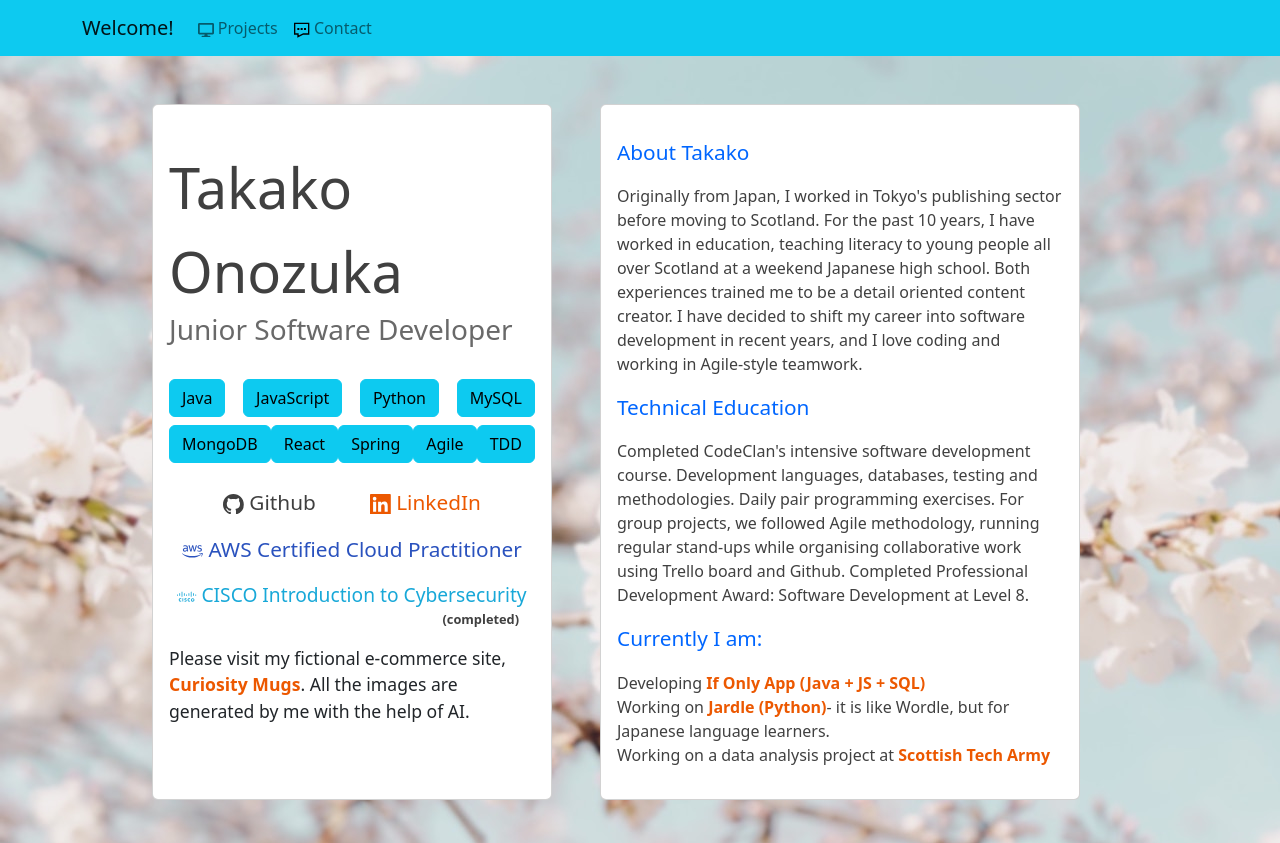
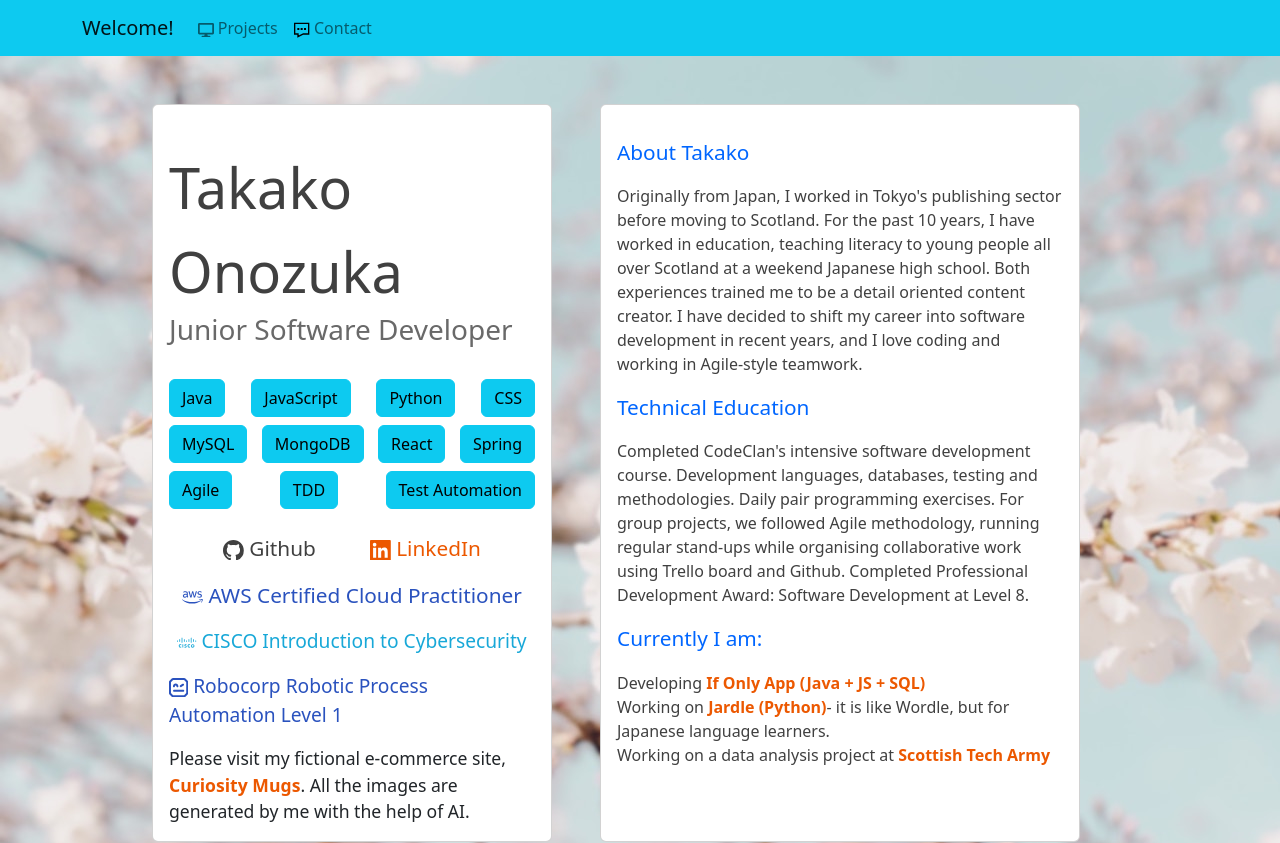
Before and after one commit to taksgarby/portfolio, a React (Create React App) app: page / in a window 1280 px wide. Shown: the top 843 px of the page. Built offline with nearby package versions, Linux system fonts and the light colour scheme.

Commit message:
added robot certificate

```diff
--- a/src/components/AboutMe.js
+++ b/src/components/AboutMe.js
@@ -4,7 +4,7 @@
 import { BsGithub } from 'react-icons/bs';
 import {GrLinkedin} from 'react-icons/gr';
 import {SiAmazonaws} from 'react-icons/si';
-import {SiCisco} from 'react-icons/si'
+import {SiCisco, SiRobotframework} from 'react-icons/si'
 
 function AboutMe() {
   return (
@@ -22,7 +22,7 @@
         <button type="button" class="btn btn-info mb-2">Java</button>
         <button type="button" class="btn btn-info mb-2">JavaScript</button>
         <button type="button" class="btn btn-info mb-2">Python</button>
-        {/* <button type="button" class="btn btn-info mb-2">CSS</button> */}
+        <button type="button" class="btn btn-info mb-2">CSS</button>
         {/* </div>
         <div class="button-container-others"> */}
         <button type="button" class="btn btn-info mb-2">MySQL</button>
@@ -31,6 +31,7 @@
         <button type="button" class="btn btn-info mb-2">Spring</button>
         <button type="button" class="btn btn-info mb-2">Agile</button>
         <button type="button" class="btn btn-info mb-2">TDD</button>
+        <button type="button" class="btn btn-info mb-2">Test Automation</button>
         </div>
 
         <div class="link-container">
@@ -50,7 +51,11 @@
         <Card.Link class="cisco-link" href="https://www.netacad.com/courses/cybersecurity/introduction-cybersecurity" target="_blank">
         <SiCisco /> CISCO Introduction to Cybersecurity </Card.Link>
         </div>
-        <div class="cisco-sub"><strong>(completed)</strong></div>
+
+        <div class="link-container">
+        <Card.Link class="robot-link" href="https://robotframework.org/rpa/" target="_blank">
+        <SiRobotframework /> Robocorp Robotic Process Automation Level 1 </Card.Link>
+        </div>
 
         <div class="news">
           Please visit my fictional e-commerce site, <a href="https://taksgarby.github.io/curiositymugs/" target="_blank">
--- a/src/components/components.css
+++ b/src/components/components.css
@@ -89,6 +89,12 @@
     color: #18A8D8;
 }
 
+.robot-link {
+    font-size: 1.2rem;
+    text-decoration: none;
+    color: #2a52be;
+}
+
 .cisco-sub {
     font-size: 0.8rem;
     text-align: right;
```
